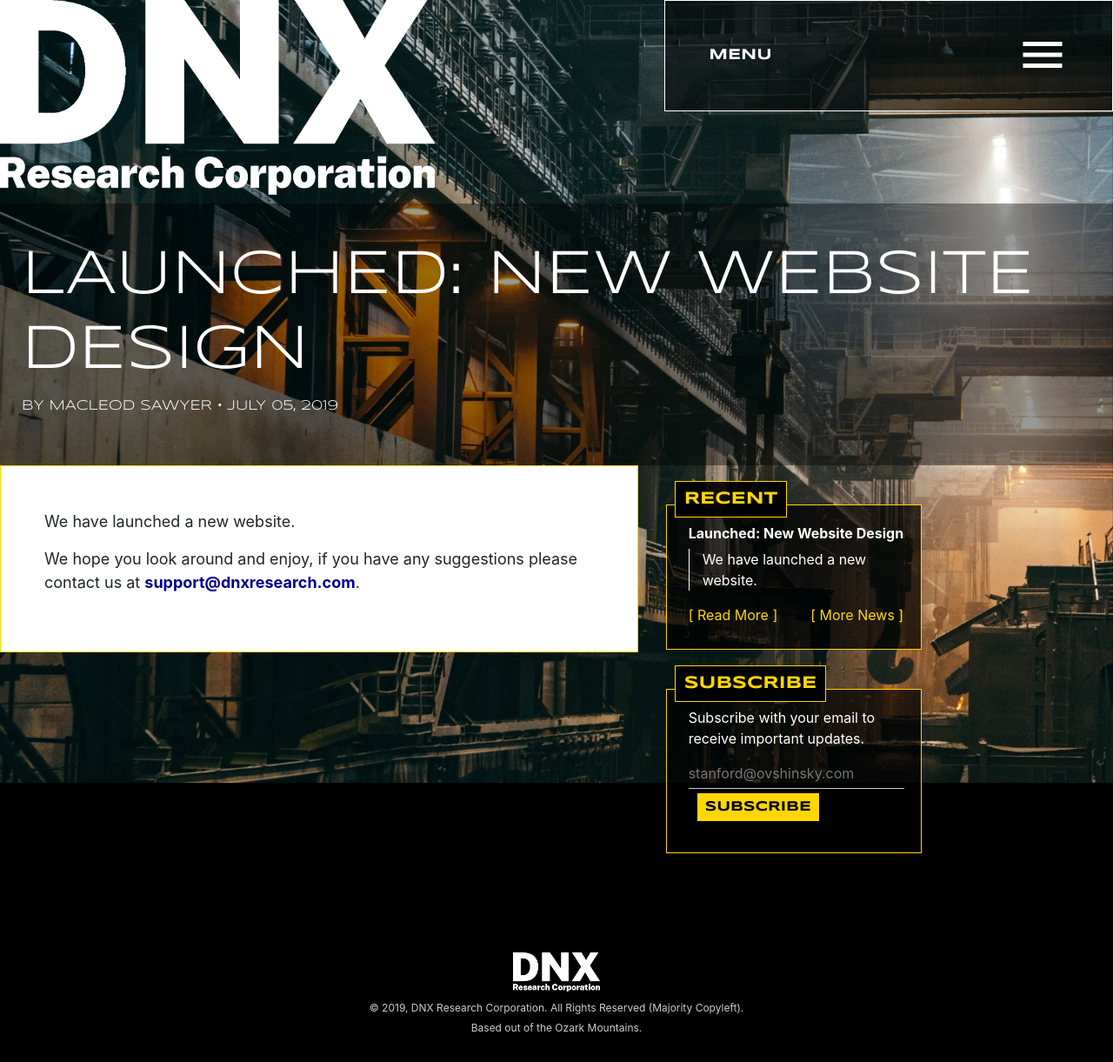
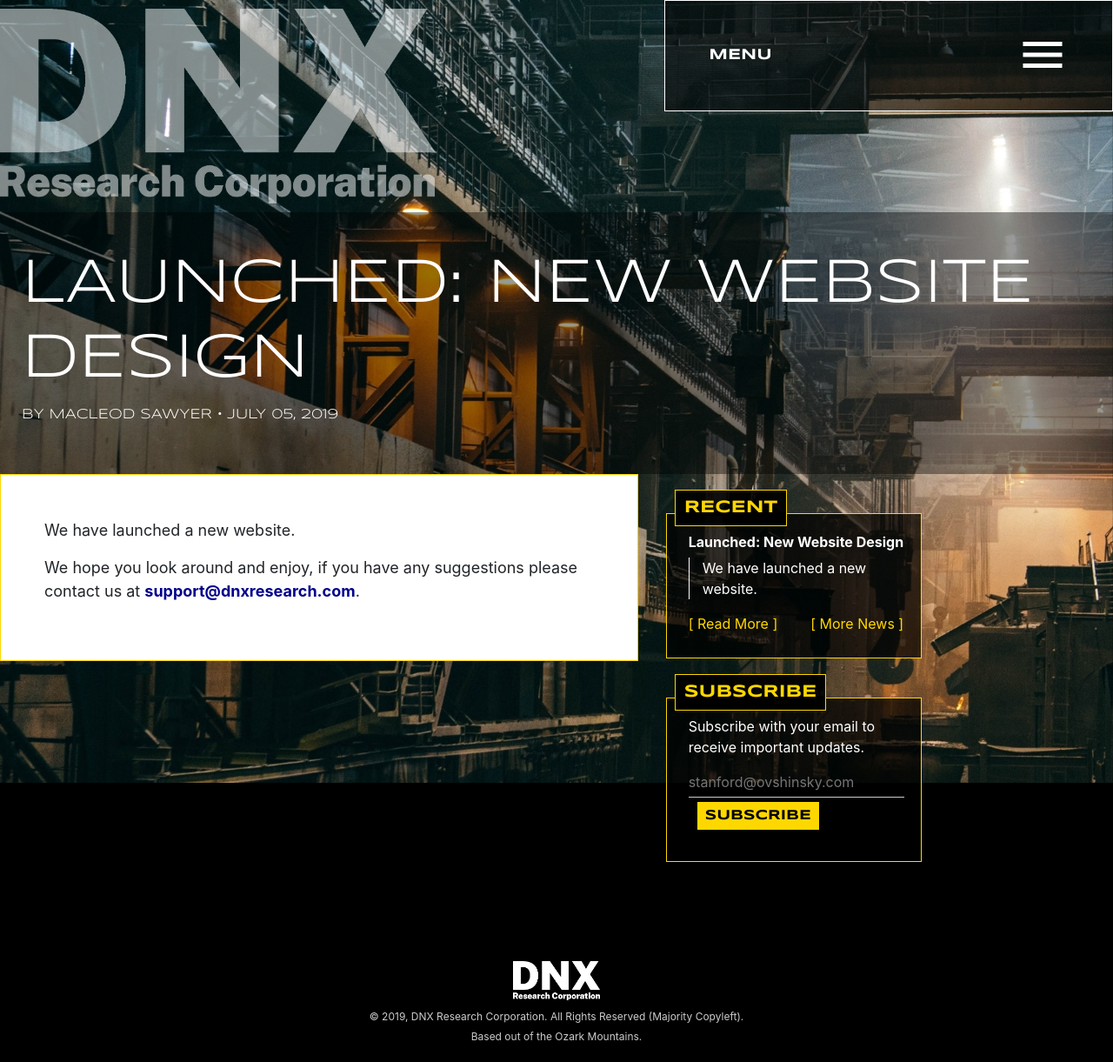
Before and after one commit to dnxresearch/dnxresearch.github.io, a Jekyll site: the page built from _posts/2019-07-05-launched-new-website-design.md, in a window 1280 px wide. Shown: the whole page at 87% size. Built offline with Jekyll 4.4.1, drawn with Linux system fonts in a browser that asks for light colours.

Commit message:
added statement, fixed logo spacing, and updated about page

```diff
--- a/Gemfile
+++ /dev/null
@@ -1,2 +0,0 @@
-source "https://rubygems.org"
-gem 'github-pages'
--- a/assets/css/app.css
+++ b/assets/css/app.css
@@ -8,7 +8,6 @@
     height: auto;
     display: block;
     position: relative;
-    min-height: 100vh;
 }
 
 
@@ -37,10 +36,33 @@
     opacity: 0.5;
     width: 100%;
     margin-bottom: 10px;
+
+  }
+
+  .logoIndex {
+    max-width: 90%;
+    margin: 45px auto;
+    display: block;
+
   }
 
   .logo:hover {
       opacity: 1;
+  }
+
+  .content .statement {
+      padding: 40px;
+    text-align: center;
+    font-size: 1.3rem;
+    background:gold;
+    margin-bottom: 40px;
+    font-family: 'Syncopate', sans-serif;
+    text-transform: uppercase;
+    font-weight: 900;
+  }
+
+  .content .statement .beyond {
+      color: darkblue;
   }
 
   body {
@@ -105,6 +127,7 @@
         margin-top: 0px;
     margin-top: 45px;
     margin-bottom: 45px;
+        margin-bottom: 90px;
     color: #fff;
     position: relative;
     border: 1px solid #fff;
@@ -131,9 +154,9 @@
 
 .notice .title .underline {
     width: 100%;
-    height: 2px;
+    height: 5px;
     position: absolute;
-    margin-top: -16px;
+    margin-top: -17px;
     background: #000;
     z-index: 1;
 }
@@ -183,6 +206,8 @@
 
 .header2 .menu .logo {
     max-width: 500px;
+    margin: 10px;
+    margin-left: 0;
 }
 
 .header2 .menu {
@@ -241,6 +266,7 @@
 
 .post .sidebar .notice {
     padding-left: 25px;
+    margin-bottom: 45px;
 }
 .post .sidebar .notice .title .notice-text {
     background: rgba(0,0,0,0.9);
@@ -337,7 +363,7 @@
     margin: 0 !important;
     padding: 0;
     border: 1px solid #fff;
-    padding-top: 65vh;
+    padding-top: 35vh;
     background: #4F3939;
     background-size: cover !important;
 
@@ -355,9 +381,15 @@
      /* display: none; */
     }
 
+    .logoIndex {
+        margin: 0;
+        max-width: 100%;
+    }
 
     .header2 .menu .logo {
         max-width: 100% !Important;
+        width: 100%;
+        margin: 0;
     }
 
     .post-top h1 {
@@ -367,6 +399,15 @@
     .link {
         width: 99.%;
         padding: 35px 25px;
+    }
+
+    .notice {
+        margin-bottom: 45px;
+    }
+
+    .menuIndex {
+        margin-bottom: 45px;
+
     }
 
     .menuToggle {
```
Also changed, not shown: index.html (+6 -2 lines), pages/about.md (+6 -6 lines).
